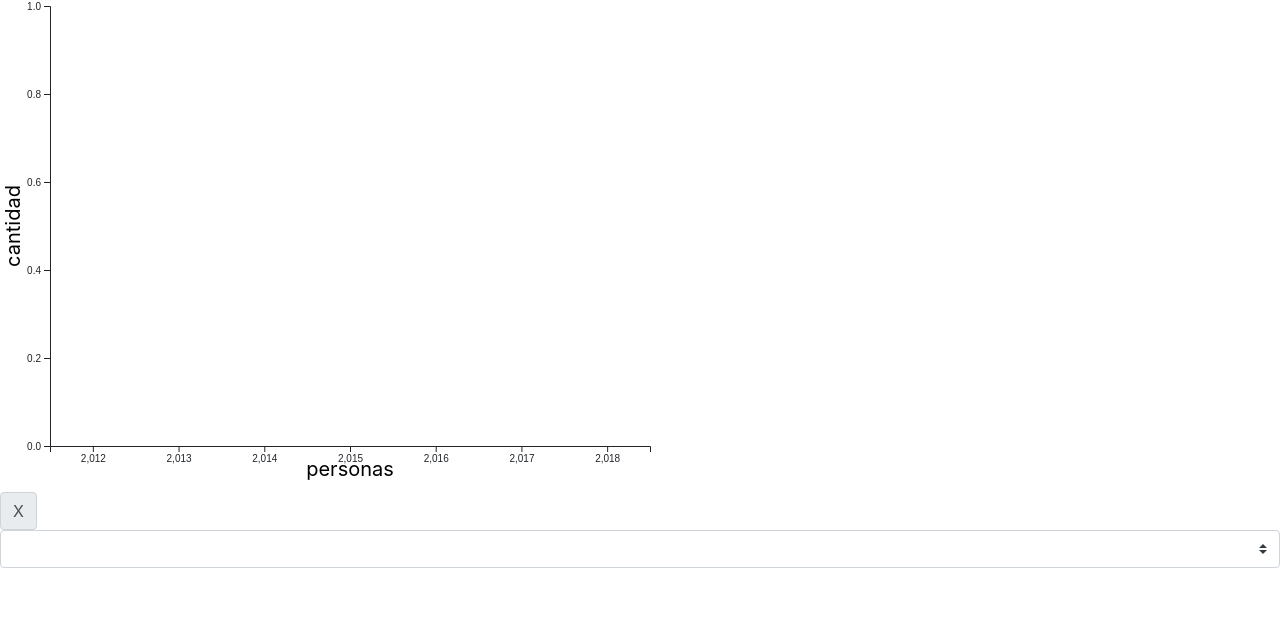
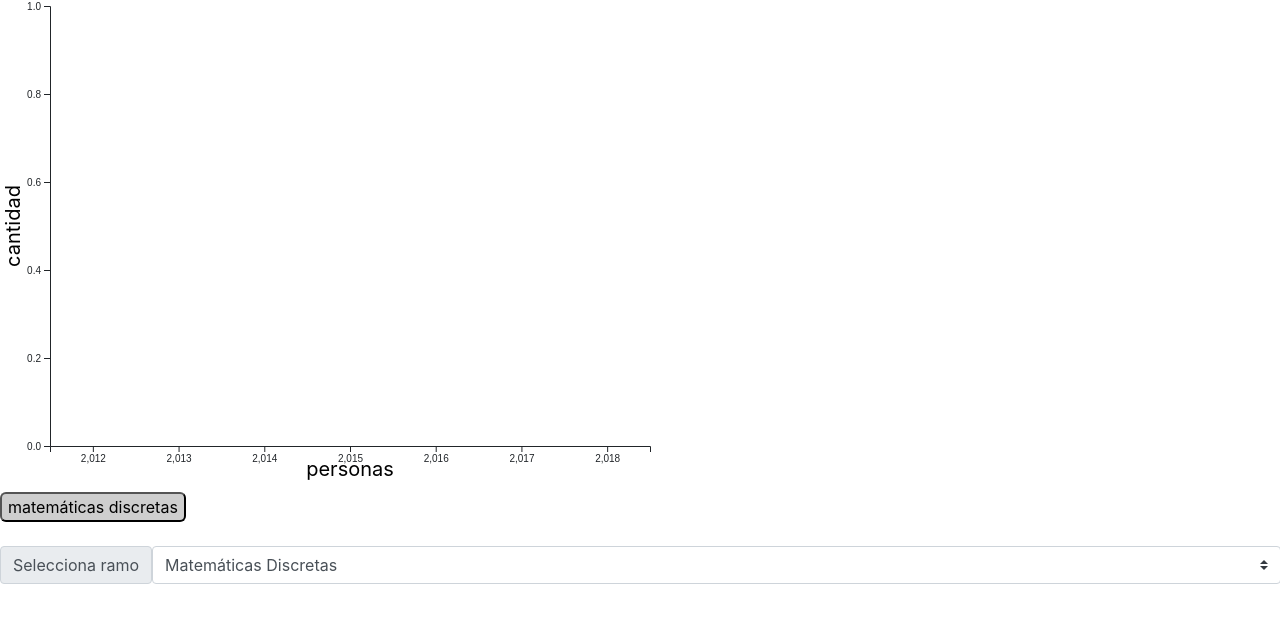
Before and after one commit to jgespinosa10/IPRE, a website: page index.html in a window 1280 px wide. Shown: the part 174-796 px from the top of the page. Drawn offline with nearby package versions, Linux system fonts and the light colour scheme.

Commit message:
empezar visualizacion

```diff
--- a/css/logo-nav.css
+++ b/css/logo-nav.css
@@ -13,3 +13,12 @@ body {
     padding-top: 56px;
   }
 }
+
+.button {
+  background-color: rgb(206, 206, 206);
+  color: rgb(0, 0, 0);
+  text-align: center;
+  border-radius: 6px;
+  font-size: 16px;
+  cursor: pointer;
+}
--- a/index.html
+++ b/index.html
@@ -62,11 +62,6 @@
     <script src="vendor/jquery/jquery.min.js"></script>
     <script src="vendor/bootstrap/js/bootstrap.bundle.min.js"></script>
 
-    <div class="input-group-prepend">
-      <label class="input-group-text" for="Select">X</label>
-    </div>
-    <select class="custom-select" id="Select">
-    </select>
   </body>
 
 </html>
--- a/js/histograma.js
+++ b/js/histograma.js
@@ -41,6 +41,7 @@ var Ylabel = svg.append("text")
 				.attr("style", "font-size: 20")
 				.style("text-anchor", "middle")
 				.text("cantidad");
+
 var	Xlabel = svg.append("text")
 				.attr("class", "label-x")
 				.attr("transform",
@@ -55,6 +56,8 @@ var colors = d3.scaleOrdinal(d3.schemeCategory10);
 var legendw = width + 30;
 var legendh = height*2/3 + 10;
 
+var colores = d3.schemeCategory10;
+
 d3.csv("data/Datos_programacion.csv").then(dataset => {
   	symbols = d3.nest()
 		.key(function(d) {return d["RAMO"]})
@@ -66,20 +69,38 @@ d3.csv("data/Datos_programacion.csv").then(dataset => {
 			"2018" : d[0]["Alumnos que falta por aprobar 2018"]}})
 		.entries(dataset);
 
-	console.log(symbols[0]);
+	var ramos = [];
 
-	var botones = d3.select("body").append("svg")
-			.attr("height", 20)
-			.attr("width", 50);
-
-	var boton = d3.button();
-
-	var ramos = [];
 	symbols.forEach(element => {
 		ramos.push({"text": element.key});
 	});
+
+	var botones = d3.select("body")
+					.append("div");
+
+	botones.append("button")
+			.text("matemáticas discretas")
+			.on("click", quitar)
+			.attr("class", "button");
+
+	d3.select("body")
+		.append("br")
+
+	select = d3.select("body")
+				.append("div")
+				.attr("class", "input-group-prepend");
+
+	select.append("label")
+			.attr("for", "Select")
+			.text("Selecciona ramo")
+			.attr("class", "input-group-text");
+
+	select.append("select")
+			.attr("id", "Select")
+			.attr("class", "custom-select");
+
 	var input = d3.select("#Select")
-					.on('change', change)
+					.on('change', anadir)
 				.selectAll('option')
 					.data(ramos)
 					.enter()
@@ -87,10 +108,39 @@ d3.csv("data/Datos_programacion.csv").then(dataset => {
 					.attr('value', function(d) {return d.text})
 					.text(function (d) {return d.text});
 
-	console.log(symbols);
+	cantidad = {};
+	symbols.forEach(d => {
+		var anos = [];
+		d.values.forEach(element => {
+			for(let i = 2012; i <= 2018; i++) {
+				if(anos.length < 7) {
+					if(element.value[i] != "") {
+						anos.push({x: i, y: parseInt(element.value[i])});
+					}
+					else {
+						anos.push({x: i, y: 0});
+					};
+				}
+				else {
+					if(element.value[i] != "") {
+						anos[i - 2012].y += parseInt(element.value[i]);
+					}
+				};
+			};
+		});
+		cantidad[d.key] = anos;
+	});
+
+	// cambio de barras
+	yScale.domain([0, 1.05*Math.max.apply(Math, cantidad["Matemáticas Discretas"].map(function(o) {return o.y}))]);
+
+	// Falta poner barras simples, luego completar las funciones anadir y quitar
 
 });
 
-function change() {
+function anadir() {
 
 };
+
+function quitar() {
+};
```
